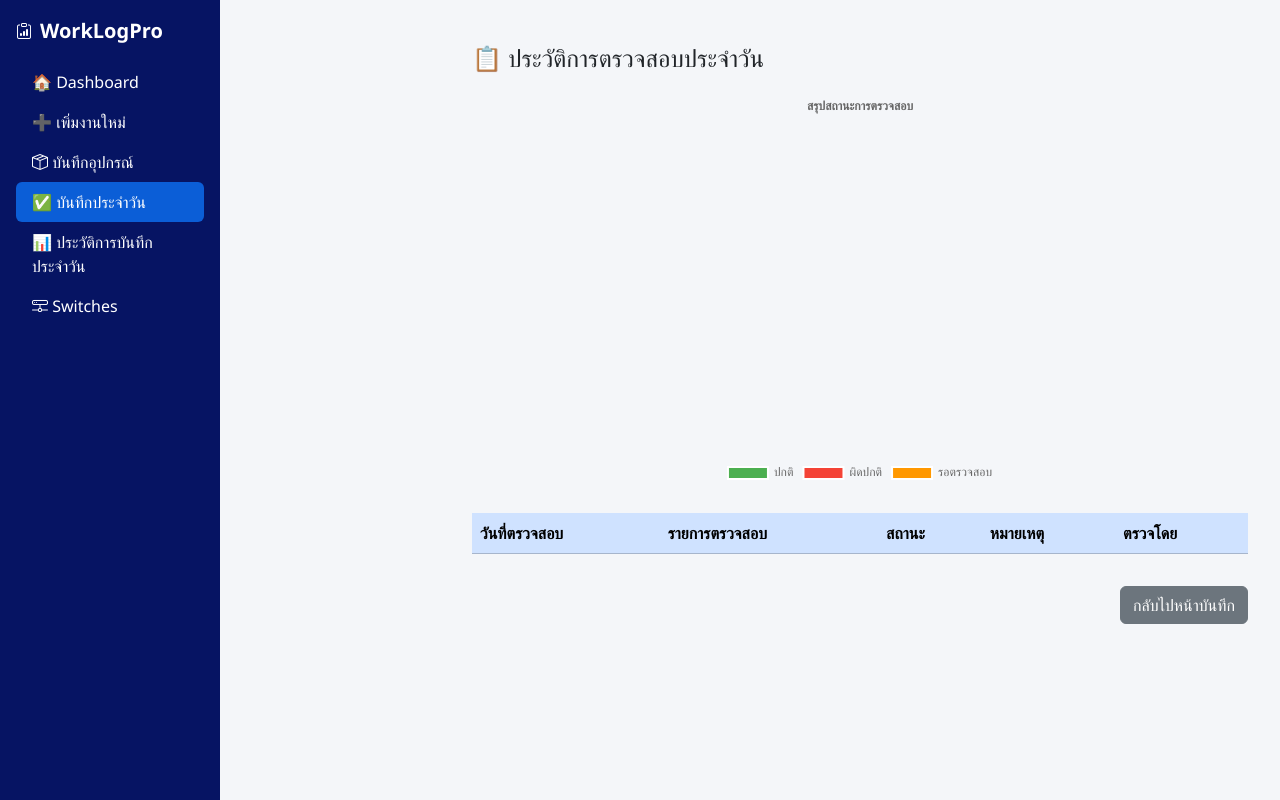
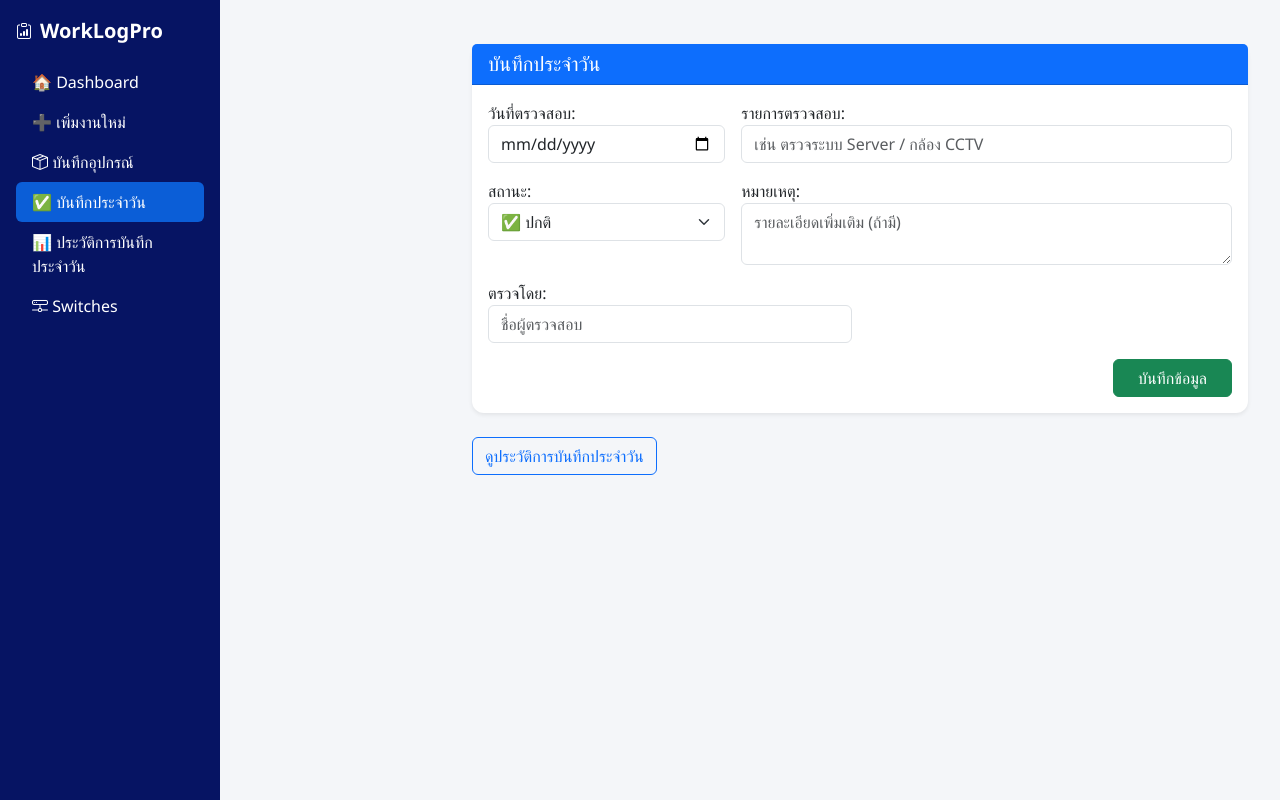
Before and after one commit to Pugso9999/work_app, a Flask app: page /daily_check in a window 1280 px wide. Run offline with Flask 3, Linux system fonts and the light colour scheme; lists and menus that the app fills with data are empty; some libraries are stand-ins or nearby versions.

Commit message:
fix: daily_check_history, inventory remark, ready for Render

```diff
--- a/app.py
+++ b/app.py
@@ -4,9 +4,7 @@ from psycopg2.extras import RealDictCursor
 from datetime import date
 import subprocess
 import datetime
-import os, sqlite3
-
-DB = os.path.join(os.path.dirname(__file__), "worklog.db")
+import os
 
 app = Flask(__name__)
 app.secret_key = "secretkey"
@@ -22,7 +20,6 @@ if not DATABASE_URL:
 def get_db_connection():
     conn = psycopg2.connect(DATABASE_URL, cursor_factory=RealDictCursor)
     return conn
-
 
 # ---------------------------------
 # INITIALIZE TABLES
@@ -90,7 +87,6 @@ def init_db():
 
 init_db()
 
-
 # ---------------------------------
 # BACKUP FUNCTION (safe mode for Render)
 # ---------------------------------
@@ -101,7 +97,6 @@ def auto_backup_db():
         timestamp = datetime.datetime.now().strftime("%Y%m%d_%H%M%S")
         backup_file = os.path.join(backup_dir, f"backup_{timestamp}.sql")
 
-        # Check if pg_dump exists (Render may not have it)
         if subprocess.call(["which", "pg_dump"], stdout=subprocess.DEVNULL, stderr=subprocess.DEVNULL) == 0:
             subprocess.run(["pg_dump", DATABASE_URL, "-f", backup_file], check=True)
             print(f"[Auto Backup] สำรองฐานข้อมูลเรียบร้อย -> {backup_file}")
@@ -109,7 +104,6 @@ def auto_backup_db():
             print("[Auto Backup] ⚠️ ข้ามการสำรอง: Render ไม่มี pg_dump")
     except Exception as e:
         print(f"[Auto Backup Error] {e}")
-
 
 # ---------------------------------
 # หน้าแรก
@@ -142,7 +136,6 @@ def index():
 
     return render_template("index.html", logs=logs, done=done, in_progress=in_progress, pending=pending)
 
-
 # ---------------------------------
 # Inventory
 # ---------------------------------
@@ -154,7 +147,6 @@ def inventory():
     items = cur.fetchall()
     conn.close()
     return render_template("inventory.html", items=items)
-
 
 @app.route("/add_inventory", methods=["GET", "POST"])
 def add_inventory():
@@ -169,7 +161,7 @@ def add_inventory():
             request.form.get("category"),
             request.form.get("quantity") or 0,
             request.form.get("location"),
-            request.form.get("remark")
+            request.form.get("remark")   # แก้จาก note -> remark
         ))
         conn.commit()
         conn.close()
@@ -177,7 +169,6 @@ def add_inventory():
         flash("เพิ่มรายการสำเร็จ", "success")
         return redirect(url_for("inventory"))
     return render_template("add_inventory.html")
-
 
 # ---------------------------------
 # เพิ่มงาน
@@ -196,7 +187,6 @@ def add():
         auto_backup_db()
         return redirect("/")
     return render_template("add.html", today=date.today())
-
 
 # ---------------------------------
 # แก้ไข / ลบ งาน
@@ -220,7 +210,6 @@ def edit(id):
     conn.close()
     return render_template("edit.html", log=log)
 
-
 @app.route("/delete/<int:id>")
 def delete(id):
     conn = get_db_connection()
@@ -231,7 +220,6 @@ def delete(id):
     auto_backup_db()
     flash("ลบงานเรียบร้อยแล้ว", "success")
     return redirect("/")
-
 
 # ---------------------------------
 # Switch & Cameras
@@ -251,7 +239,6 @@ def switches():
 
     conn.close()
     return render_template("switches.html", switches=switches, camera_dict=camera_dict)
-
 
 @app.route("/add_switch", methods=["GET", "POST"])
 def add_switch():
@@ -286,14 +273,12 @@ def add_switch():
 
     return render_template("add_switch.html")
 
-
 # ---------------------------------
 # ตรวจสอบประจำวัน
 # ---------------------------------
 @app.route("/daily_check")
 def daily_check():
     return render_template("daily_check.html")
-
 
 @app.route("/add_daily_check", methods=["POST"])
 def add_daily_check():
@@ -315,26 +300,18 @@ def add_daily_check():
     flash("บันทึกข้อมูลเรียบร้อยแล้ว", "success")
     return redirect(url_for("daily_check"))
 
-
 @app.route('/daily_check_history')
 def daily_check_history():
-    conn = psycopg2.connect(
-        host="dpg-xxxxxx.oregon-postgres.render.com",  # เปลี่ยนเป็น host ของคุณ
-        database="worklog",                            # เปลี่ยนเป็นชื่อ database ของคุณ
-        user="postgres",
-        password="รหัสของคุณ",
-        sslmode='require',                             # ✅ บรรทัดนี้สำคัญมาก
-        cursor_factory=RealDictCursor
-    )
+    # ใช้ get_db_connection แทน hardcode host/password
+    conn = get_db_connection()
     cur = conn.cursor()
-    cur.execute("SELECT * FROM daily_checks ORDER BY check_date DESC")
+    cur.execute("SELECT * FROM daily_checks ORDER BY check_date DESC, id DESC")
     checks = cur.fetchall()
 
     normal_count = sum(1 for c in checks if c['status'] == 'ปกติ')
     error_count = sum(1 for c in checks if c['status'] == 'ผิดปกติ')
     pending_count = sum(1 for c in checks if c['status'] == 'รอตรวจสอบ')
 
-    cur.close()
     conn.close()
 
     return render_template(
@@ -344,8 +321,6 @@ def daily_check_history():
         error_count=error_count,
         pending_count=pending_count
     )
-
-
 
 # ---------------------------------
 # คืนค่าฐานข้อมูลจากไฟล์ล่าสุด
@@ -365,7 +340,6 @@ def restore_latest():
     except Exception as e:
         flash(f"เกิดข้อผิดพลาดในการคืนค่า: {e}", "danger")
     return redirect("/")
-
 
 # ---------------------------------
 # INSERT AUTO DATA
@@ -417,7 +391,6 @@ def insert_auto_data():
     auto_backup_db()
     return f"✅ เพิ่มข้อมูลอัตโนมัติแล้วทั้งหมด {added_count} รายการเรียบร้อย!"
 
-
 # ---------------------------------
 # RUN
 # ---------------------------------
--- a/templates/daily_check.html
+++ b/templates/daily_check.html
@@ -2,77 +2,54 @@
 {% block content %}
 
 <div class="container mt-4">
-  <h4 class="mb-3">📋 ประวัติการตรวจสอบประจำวัน</h4>
+  <div class="card shadow-sm border-0">
+    <div class="card-header bg-primary text-white">
+      <h5 class="mb-0">บันทึกประจำวัน</h5>
+    </div>
+    <div class="card-body">
+      <form method="POST" action="{{ url_for('add_daily_check') }}">
+        <div class="row g-3">
+          <div class="col-md-4">
+            <label>วันที่ตรวจสอบ:</label>
+            <input type="date" name="check_date" class="form-control" required>
+          </div>
 
-  <!-- กราฟสรุปสถานะ -->
-  <div class="text-center mb-4">
-    <div style="max-width: 400px; margin: auto;">
-      <canvas id="statusChart"></canvas>
+          <div class="col-md-8">
+            <label>รายการตรวจสอบ:</label>
+            <input type="text" name="item_name" class="form-control" placeholder="เช่น ตรวจระบบ Server / กล้อง CCTV" required>
+          </div>
+
+          <div class="col-md-4">
+            <label>สถานะ:</label>
+            <select name="status" class="form-select">
+              <option value="ปกติ">✅ ปกติ</option>
+              <option value="ผิดปกติ">⚠️ ผิดปกติ</option>
+              <option value="รอตรวจสอบ">⏳ รอตรวจสอบ</option>
+            </select>
+          </div>
+
+          <div class="col-md-8">
+            <label>หมายเหตุ:</label>
+            <textarea name="remark" class="form-control" placeholder="รายละเอียดเพิ่มเติม (ถ้ามี)"></textarea>
+          </div>
+
+          <div class="col-md-6">
+            <label>ตรวจโดย:</label>
+            <input type="text" name="checked_by" class="form-control" placeholder="ชื่อผู้ตรวจสอบ" required>
+          </div>
+
+          <div class="col-md-12 text-end">
+            <button type="submit" class="btn btn-success px-4">บันทึกข้อมูล</button>
+          </div>
+        </div>
+      </form>
     </div>
   </div>
 
-  <script src="https://cdn.jsdelivr.net/npm/chart.js"></script>
-  <script>
-    const ctx = document.getElementById('statusChart');
-    const normalCount = {{ normal_count|default(0) }};
-    const errorCount = {{ error_count|default(0) }};
-    const pendingCount = {{ pending_count|default(0) }};
-
-    new Chart(ctx, {
-      type: 'doughnut',
-      data: {
-        labels: ['ปกติ', 'ผิดปกติ', 'รอตรวจสอบ'],
-        datasets: [{
-          data: [normalCount, errorCount, pendingCount],
-          backgroundColor: ['#4caf50', '#f44336', '#ff9800']
-        }]
-      },
-      options: {
-        responsive: true,
-        plugins: {
-          legend: { position: 'bottom' },
-          title: { display: true, text: 'สรุปสถานะการตรวจสอบ' }
-        }
-      }
-    });
-  </script>
-
-  <!-- ตารางแสดงข้อมูล -->
-  <div class="table-responsive mt-4">
-    <table class="table table-striped align-middle">
-      <thead class="table-primary">
-        <tr>
-          <th>วันที่ตรวจสอบ</th>
-          <th>รายการตรวจสอบ</th>
-          <th>สถานะ</th>
-          <th>หมายเหตุ</th>
-          <th>ตรวจโดย</th>
-        </tr>
-      </thead>
-      <tbody>
-        {% for c in checks %}
-        <tr>
-          <td>{{ c.check_date }}</td>
-          <td>{{ c.item_name }}</td>
-          <td>
-            {% if c.status == 'ปกติ' %}
-              <span class="badge bg-success">{{ c.status }}</span>
-            {% elif c.status == 'ผิดปกติ' %}
-              <span class="badge bg-danger">{{ c.status }}</span>
-            {% else %}
-              <span class="badge bg-warning text-dark">{{ c.status }}</span>
-            {% endif %}
-          </td>
-          <td>{{ c.remark or '-' }}</td>
-          <td>{{ c.checked_by }}</td>
-        </tr>
-        {% endfor %}
-      </tbody>
-    </table>
-  </div>
-
-  <div class="mt-3 text-end">
-    <a href="{{ url_for('daily_check') }}" class="btn btn-secondary">กลับไปหน้าบันทึก</a>
+  <div class="mt-4">
+    <a href="{{ url_for('daily_check_history') }}" class="btn btn-outline-primary">
+      ดูประวัติการบันทึกประจำวัน
+    </a>
   </div>
 </div>
 
```
Also changed, not shown: templates/daily_check_history.html (+11 -59 lines).
